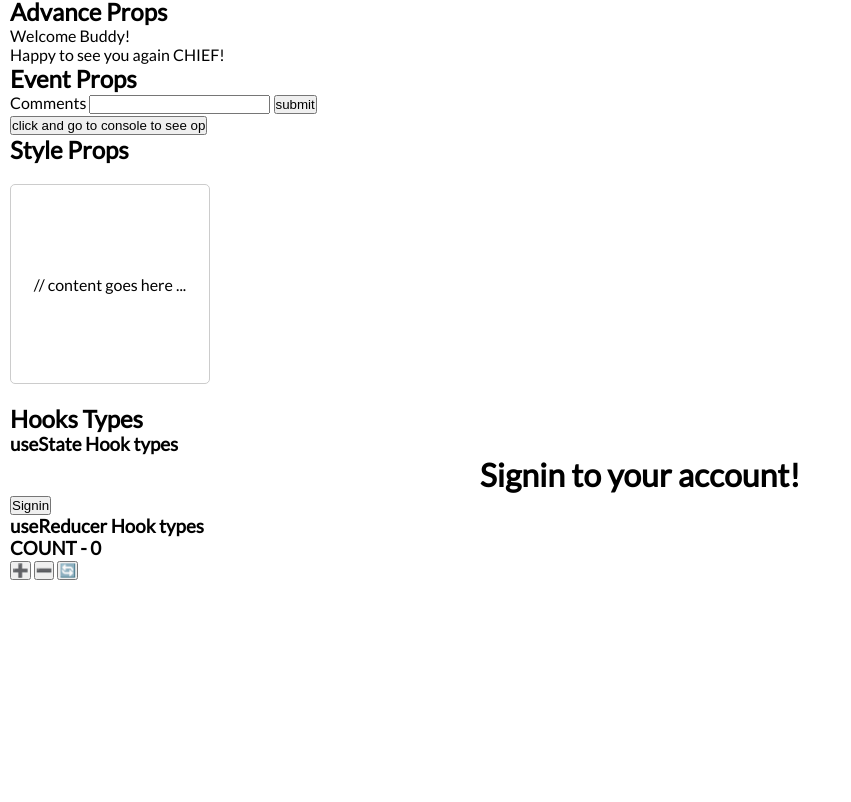
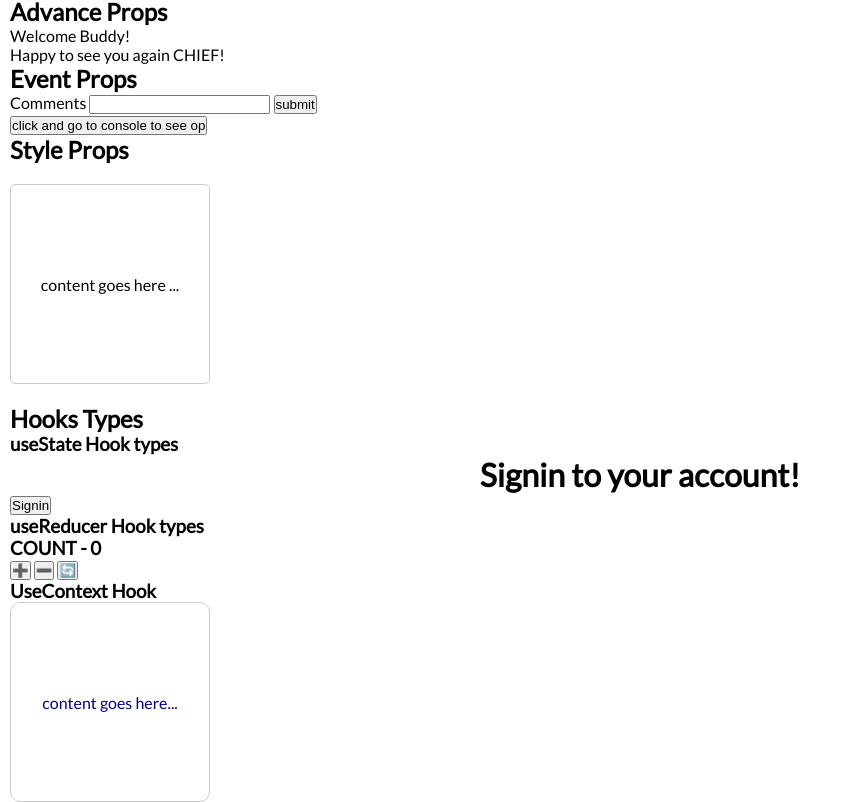
Before and after one commit to Stylish-Developer/React-Ts-beginnerToIntermediate, a React (Create React App) app: page / in a window 1280 px wide. Shown: the part 358-1160 px from the top of the page, without its empty margins (0-851 px from the left). Before the commit the page ends 938 px from the top, so only its background shows below. Built offline with nearby package versions, Linux system fonts and the light colour scheme.

Commit message:
method 1 useContext hook with typescript is workouted

```diff
--- a/src/components/hooks-types/index.tsx
+++ b/src/components/hooks-types/index.tsx
@@ -1,5 +1,6 @@
 import UseReducerHook from "./Usereducer";
 import UsestateHook from "./Usestate";
+import UsecontextHook from "./usecontext";
 
 
 // -- Hooks Types
@@ -9,6 +10,7 @@ const HooksTypes = () => {
       <h2>Hooks Types</h2>
       <UsestateHook />
       <UseReducerHook />
+      <UsecontextHook />
     </>
   );
 };
--- /dev/null
+++ b/src/components/hooks-types/usecontext/index.tsx
@@ -0,0 +1,13 @@
+import UseContextApp from "./usecontexthook";
+
+// -- useContext hook types
+const UsecontextHook = () => {
+  return (
+    <>
+      <h3>UseContext Hook</h3>
+      <UseContextApp />
+    </>
+  );
+};
+
+export default UsecontextHook;
--- /dev/null
+++ b/src/components/hooks-types/usecontext/usecontexthook/Card.tsx
@@ -0,0 +1,28 @@
+import { useContext } from "react";
+import { UserContext } from "./context";
+
+const Card = () => {
+  const value = useContext(UserContext);
+  return (
+    <>
+      <div
+        style={{
+          display: value.primary.display,
+          justifyContent: value.primary.justifyContent,
+          alignItems: value.primary.alignItems,
+          border: value.primary.border,
+          borderRadius: value.primary.borderRadius,
+          height: value.primary.height,
+          width: value.primary.width,
+        }}
+      >
+        <p style={{ color: value.primary.color.txtColor }}>
+          {" "}
+          content goes here...
+        </p>
+      </div>
+    </>
+  );
+};
+
+export default Card;
--- /dev/null
+++ b/src/components/hooks-types/usecontext/usecontexthook/context.tsx
@@ -0,0 +1,19 @@
+import { ReactNode, createContext } from "react";
+import { theme } from "./theme";
+
+// types
+
+// type for props children
+interface childrenProps {
+  children: ReactNode;
+}
+
+// -- create context
+export const UserContext = createContext(theme);
+
+// ThemeProvider Component
+const ThemeProviderComponent = ({ children }: childrenProps) => {
+  return <UserContext.Provider value={theme}>{children}</UserContext.Provider>;
+};
+
+export default ThemeProviderComponent;
--- /dev/null
+++ b/src/components/hooks-types/usecontext/usecontexthook/index.tsx
@@ -0,0 +1,14 @@
+import Card from "./Card";
+import ThemeProviderComponent from "./context";
+
+const UseContextApp = () => {
+  return (
+    <>
+      <ThemeProviderComponent>
+        <Card />
+      </ThemeProviderComponent>
+    </>
+  );
+};
+
+export default UseContextApp;
--- /dev/null
+++ b/src/components/hooks-types/usecontext/usecontexthook/theme.ts
@@ -0,0 +1,14 @@
+export const theme = {
+    primary: {
+        border: '1px solid #ccc',
+        borderRadius: '10px',
+        height: 200,
+        width: 200,
+        display:'flex',
+        justifyContent: 'center',
+        alignItems: 'center',
+        color: {
+            txtColor: 'navy',
+        }
+    }
+}
--- a/src/components/style-props/styleProps.tsx
+++ b/src/components/style-props/styleProps.tsx
@@ -10,7 +10,7 @@ const CssStyleProps = (props: Props) => {
   const { styles } = props;
   return (
     <>
-      <div style={styles}>// content goes here ...</div>
+      <div style={styles}> content goes here ...</div>
     </>
   );
 };
```
